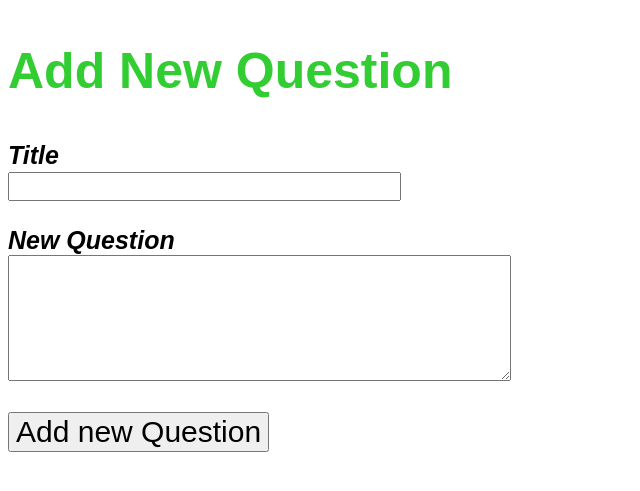
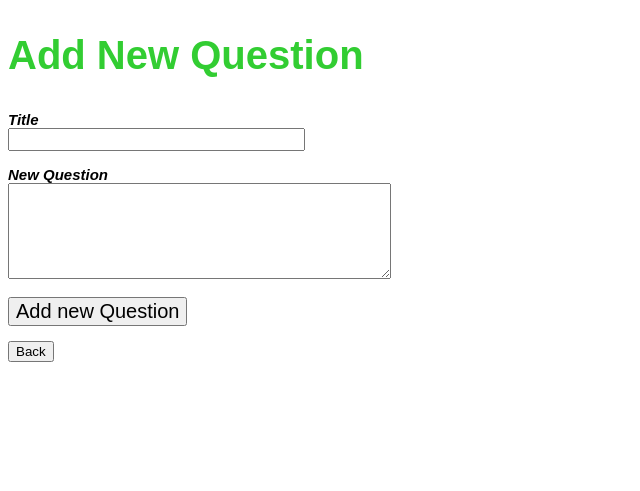
Before and after one commit to MarkOrkenyi/Ask_Mate_BeanBagTeam, a Flask app: page /newquestion in a window 1280 px wide. Shown: the top 491 px of the page, without its empty margins (0-640 px from the left). Run offline with Flask 2, Linux system fonts and the light colour scheme.

Commit message:
Added a back button to every pages, made the page layout smaller

```diff
--- a/templates/question.html
+++ b/templates/question.html
@@ -2,6 +2,11 @@
 <html>
 
 <head>
+    <script>
+        function goBack() {
+            window.history.back()
+        }
+    </script>
     {% if question_id %}
     <title>Edit Question</title>
     {% else %}
@@ -12,42 +17,41 @@
     <style>
         h2 {
             font-family: arial, sans-serif;
-            font-size: 50px;
+            font-size: 40px;
         }
 
         h3 {
             font-family: arial, sans-serif;
             color: black;
-            font-size: 25px;
+            font-size: 15px;
             font-style: italic;
         }
     </style>
 </head>
 
 <body>
-
     {% if question_id %}
     <form action="/question/{{question_id}}/edit" , method="POST">
         <h2 style="color: salmon">Edit Question</h2>
         <h3><label for="title">Edit Title</label><br>
-            <input type="text" size="30" name="title" id="title" value='{{title}}' style="font-size: 20px">
+            <input type="text" size="30" name="title" id="title" value='{{title}}' style="font-size: 15px">
             <p><label for="story">Edit Question</label><br>
-                <textarea name="message" id="message" rows="5" cols="40" style="font-size: 20px">{{message}} </textarea></p>
-            <p><input type="submit" value="Edit Question" style="font-size: 30px"></p>
+                <textarea name="message" id="message" rows="5" cols="40" style="font-size: 15px">{{message}} </textarea></p>
+            <p><input type="submit" value="Edit Question" style="font-size: 20px"></p>
         </h3>
     </form>
     {% else %}
     <form action='/newquestion' , method="POST">
         <h2 style="color:limegreen">Add New Question</h2>
         <h3><label for="title">Title</label><br>
-            <input type="text" size="30" name="title" id="title" value='{{title}}' style="font-size:20px">
+            <input type="text" size="30" name="title" id="title" value='{{title}}' style="font-size:15px">
             <p><label for="story">New Question</label><br>
-                <textarea name="message" id="message" rows="5" cols="40" style="font-size:20px">{{message}}</textarea></p>
-            <p><input type="submit" value="Add new Question" style="font-size:30px"></p>
+                <textarea name="message" id="message" rows="5" cols="40" style="font-size:15px">{{message}}</textarea></p>
+            <p><input type="submit" value="Add new Question" style="font-size:20px"></p>
         </h3>
     </form>
     {% endif %}
-
+    <button onclick="goBack()">Back</button>
 </body>
 
 </html>
```
Also changed, not shown: templates/answer.html (+9 -2 lines), templates/list.html (+5 -6 lines), templates/question_details.html (+13 -7 lines).
